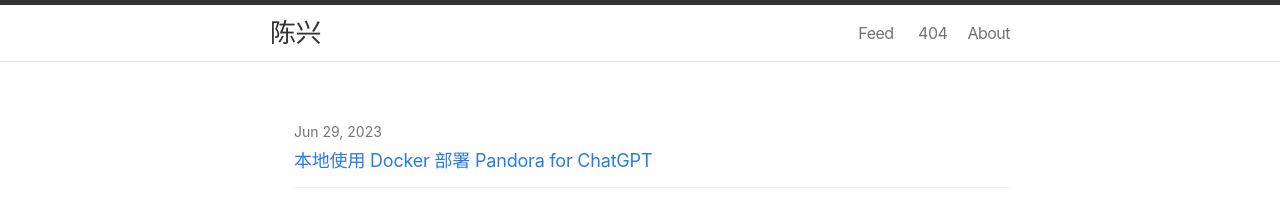
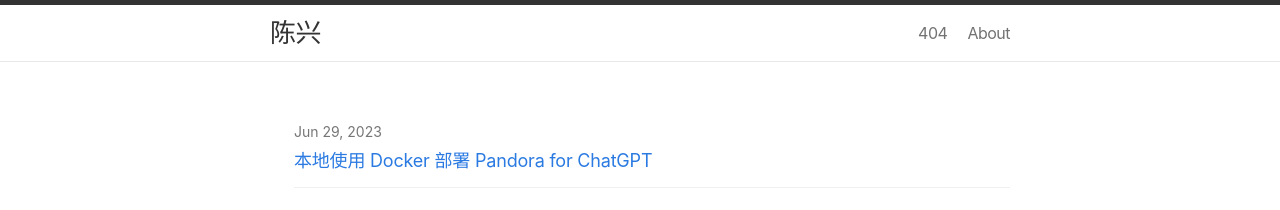
Before and after one commit to WangKaifei/wangkaifei.github.com, a Jekyll site: the page built from index.html, in a window 1280 px wide. Shown: the top 210 px of the page. Built offline with Jekyll 4.4.1, drawn with Linux system fonts in a browser that asks for light colours.

Commit message:
优化导航区

```diff
--- a/_includes/header.html
+++ b/_includes/header.html
@@ -4,8 +4,7 @@
     <nav class="site-nav">
       <a href="javascript:void(0)" class="menu-icon" aria-label="导航菜单" role="button">☰</a>
       <div class="trigger">
-        <a class="page-link" href="/feed.xml">Feed</a>
-        {% for page in site.pages %}{% if page.title %}<a class="page-link" href="{{ page.url | prepend: site.baseurl }}">{{ page.title }}</a>{% endif %}{% endfor %}
+        {% for page in site.pages %}{% if page.title and page.title != "404" %}<a class="page-link" href="{{ page.url | prepend: site.baseurl }}">{{ page.title }}</a>{% endif %}{% endfor %}
       </div>
     </nav>
   </div>
```
